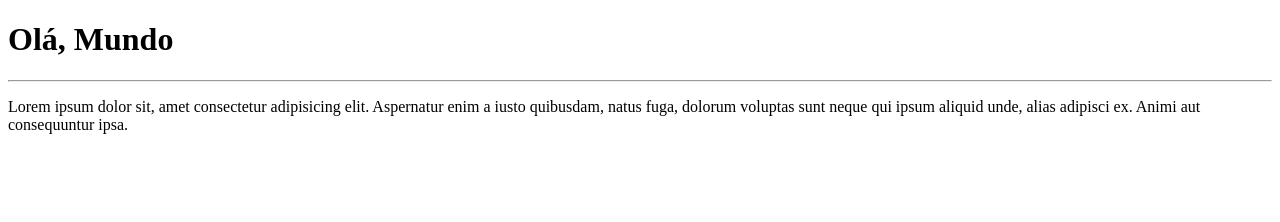
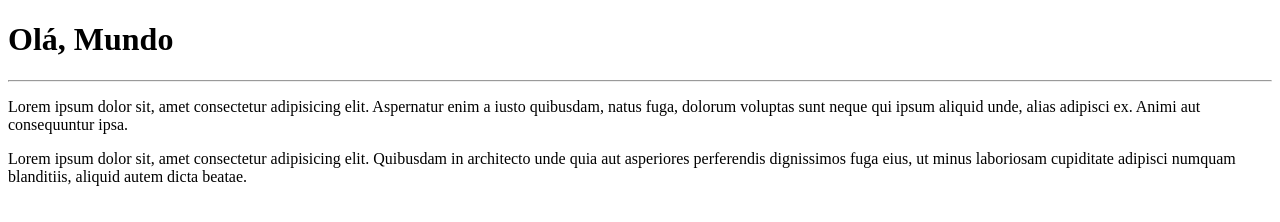
Before and after one commit to jgabriel1607/OlaMundo, a plain HTML site: page siteExemplo/index.html in a window 1280 px wide. Drawn offline with Linux system fonts and the light colour scheme.

Commit message:
Adicionei um parágrafo

```diff
--- a/siteExemplo/index.html
+++ b/siteExemplo/index.html
@@ -10,5 +10,6 @@
     <h1>Olá, Mundo</h1>
     <hr>
     <p>Lorem ipsum dolor sit, amet consectetur adipisicing elit. Aspernatur enim a iusto quibusdam, natus fuga, dolorum voluptas sunt neque qui ipsum aliquid unde, alias adipisci ex. Animi aut consequuntur ipsa.</p>
+    <p>Lorem ipsum dolor sit, amet consectetur adipisicing elit. Quibusdam in architecto unde quia aut asperiores perferendis dignissimos fuga eius, ut minus laboriosam cupiditate adipisci numquam blanditiis, aliquid autem dicta beatae.</p>
 </body>
 </html>
```
